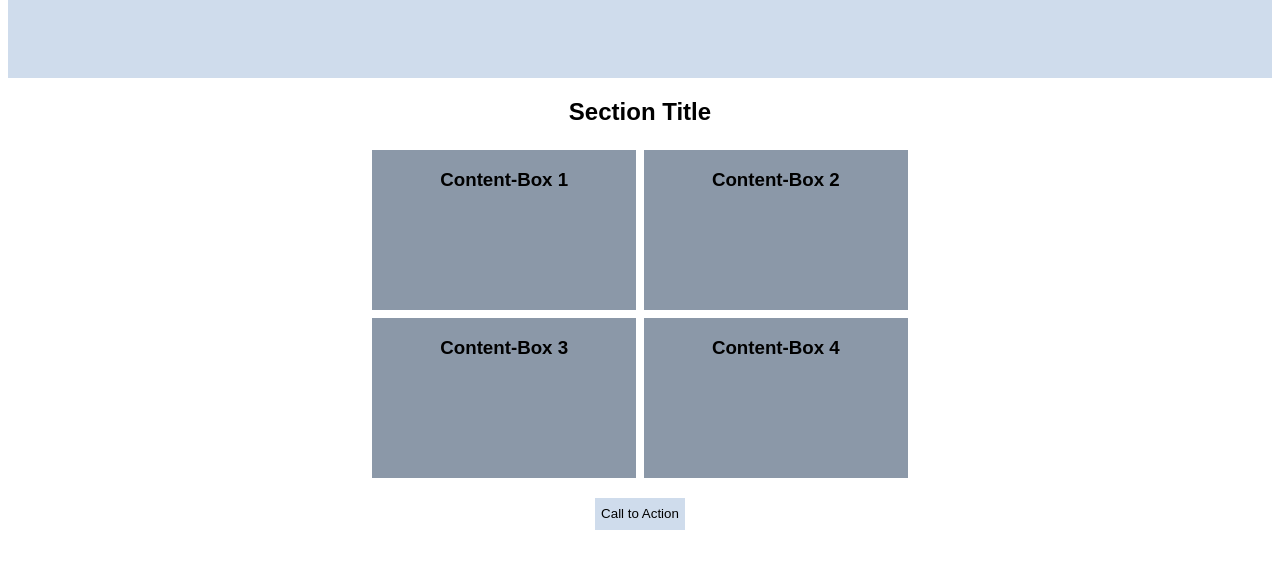
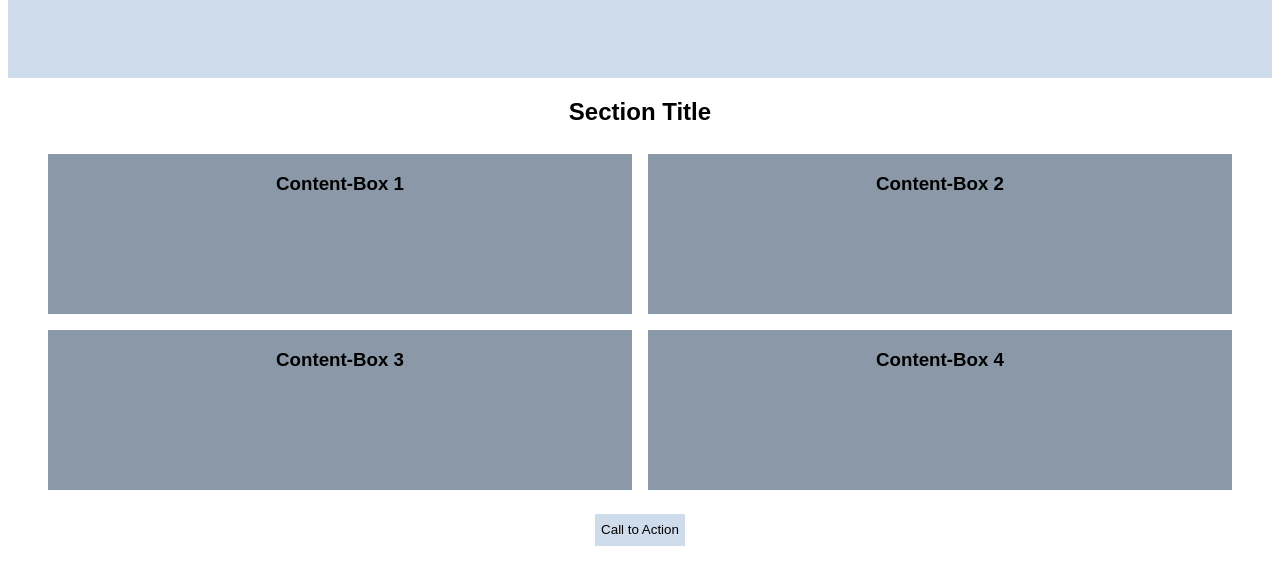
Before and after one commit to xppp3082/remote-assignments, a plain HTML site: page Week-1/Assignment-2/index.html in a window 1280 px wide. Shown: the part 180-764 px from the top of the page. Drawn offline with Linux system fonts and the light colour scheme.

Commit message:
作業一修正

```diff
--- a/Week-1/Assignment-2/style.css
+++ b/Week-1/Assignment-2/style.css
@@ -1,5 +1,6 @@
 * {
   font-family: Arial, Helvetica, sans-serif;
+  box-sizing: border-box;
 }
 body {
   display: flex;
@@ -25,7 +26,6 @@ body {
   background-color: #eeeeee;
   order: -1;
 }
-
 .title-list {
   display: flex;
   list-style: none;
@@ -45,16 +45,17 @@ body {
   align-items: center;
 }
 .content-container {
+  width: 1200px;
+  flex: 1;
   display: flex;
   flex-wrap: wrap;
-  flex: 1;
 }
 .card {
   display: flex;
   background-color: rgb(139, 152, 168);
-  flex: 1 200px;
+  flex: 1 45%;
   height: 20vh;
-  margin: 0.5vh;
+  margin: 1vh;
   justify-content: center;
 }
 .call-button {
@@ -64,3 +65,9 @@ body {
   height: 2rem;
   border: 0px;
 }
+
+@media screen and (min-width: 1200px) {
+  .content-container {
+    max-width: 1200px;
+  }
+}
```
Also changed, not shown: Week-1/Assignment-2/Assignment-3/index.js (added).
